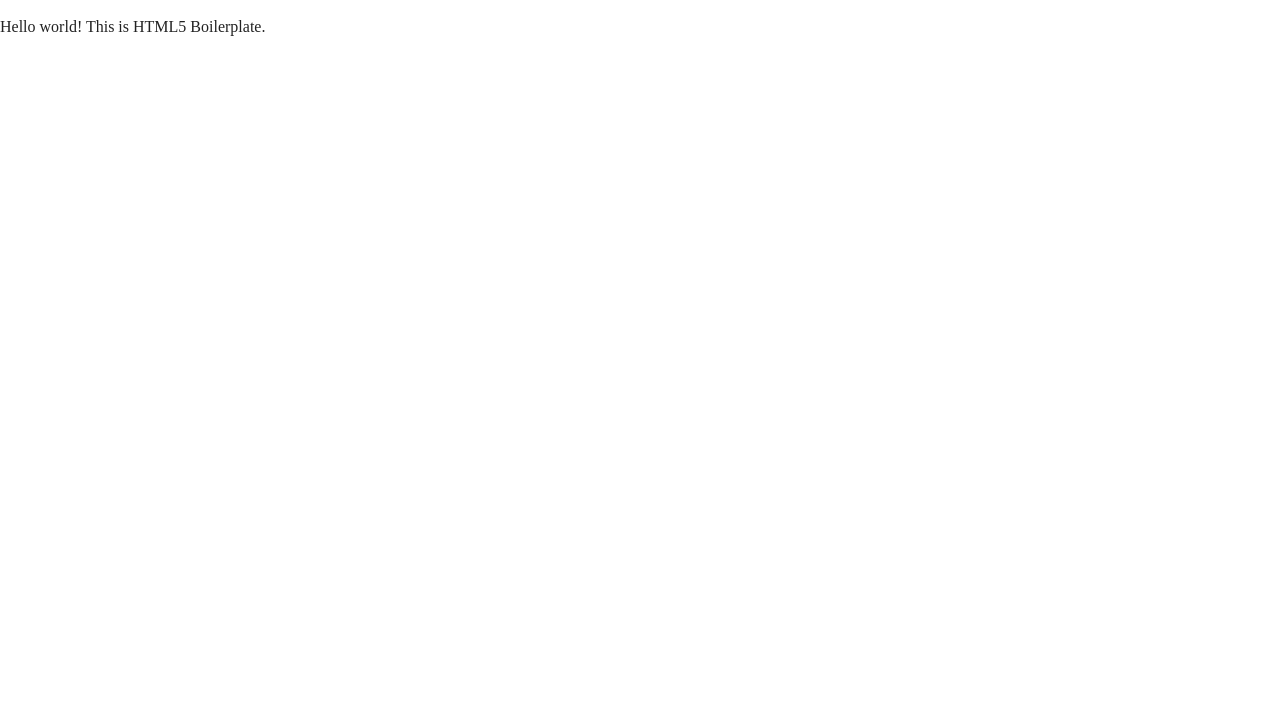
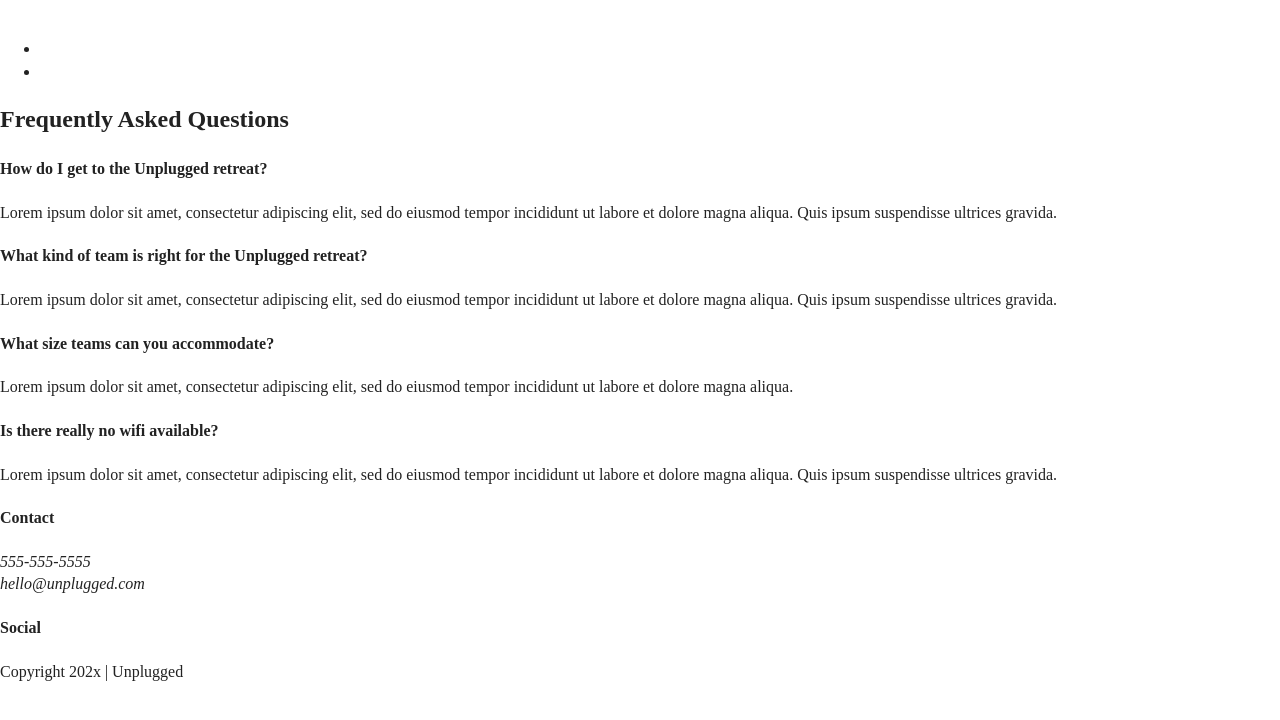
Before and after one commit to MeganMcLaughlin87/unplugged-site, a website: page faq/index.html in a window 1280 px wide. Drawn offline with Linux system fonts and the light colour scheme.

Commit message:
Added content to FAQ page

```diff
--- a/faq/index.html
+++ b/faq/index.html
@@ -3,7 +3,7 @@
 
 <head>
   <meta charset="utf-8">
-  <title></title>
+  <title>FAQ | Unplugged Retreat</title>
   <meta name="description" content="">
   <meta name="viewport" content="width=device-width, initial-scale=1">
 
@@ -24,8 +24,79 @@
 
 <body>
 
-  <!-- Add your site or application content here -->
-  <p>Hello world! This is HTML5 Boilerplate.</p>
+  <header>
+    <div class="content-wrapper">
+      <a href="#">
+        <img>
+      </a>
+      <div class="header-divider">
+
+      </div>
+      <nav>
+        <ul>
+          <li><a href="index.html"></a></li>
+          <li><a href="../about/index.html"></a></li>
+        </ul>
+      </nav>
+
+    </div>
+  </header>
+
+  <main class="faq">
+    <div class="content-wrapper">
+      <h2>Frequently Asked Questions</h2>
+      <div class="faq-content">
+        <h4>How do I get to the Unplugged retreat?</h4>
+        <p>Lorem ipsum dolor sit amet, consectetur adipiscing elit, sed do eiusmod tempor incididunt ut labore et dolore
+          magna aliqua. Quis ipsum suspendisse ultrices gravida.</p>
+      </div>
+      <div class="faq-content">
+        <h4>What kind of team is right for the Unplugged retreat?</h4>
+        <p>Lorem ipsum dolor sit amet, consectetur adipiscing elit, sed do eiusmod tempor incididunt ut labore et dolore
+          magna aliqua. Quis ipsum suspendisse ultrices gravida.</p>
+      </div>
+      <div class="faq-content">
+        <h4>What size teams can you accommodate?</h4>
+        <p>Lorem ipsum dolor sit amet, consectetur adipiscing elit, sed do eiusmod tempor incididunt ut labore et dolore
+          magna aliqua.</p>
+      </div>
+      <div class="faq-content">
+        <h4>Is there really no wifi available?</h4>
+        <p>Lorem ipsum dolor sit amet, consectetur adipiscing elit, sed do eiusmod tempor incididunt ut labore et dolore
+          magna aliqua. Quis ipsum suspendisse ultrices gravida.</p>
+      </div>
+    </div>
+
+  </main>
+
+  <footer>
+    <div class="content-wrapper">
+      <div class="footer-content">
+        <div class="contact">
+          <h4>Contact</h4>
+          <address>
+            <p>
+              555-555-5555<br>
+              hello@unplugged.com
+            </p>
+          </address>
+          <div class="social">
+            <h4>Social</h4>
+            <div class="social-icons">
+              <p>
+                <a href="#"></a>
+              </p>
+            </div>
+
+          </div>
+        </div>
+      </div>
+    </div>
+    <div class="copyright">
+      <p>Copyright 202x | Unplugged</p>
+    </div>
+  </footer>
+
   <script src="../js/vendor/modernizr-3.11.2.min.js"></script>
   <script src="../js/plugins.js"></script>
   <script src="../js/main.js"></script>
```
Also changed, not shown: 1 other file.
